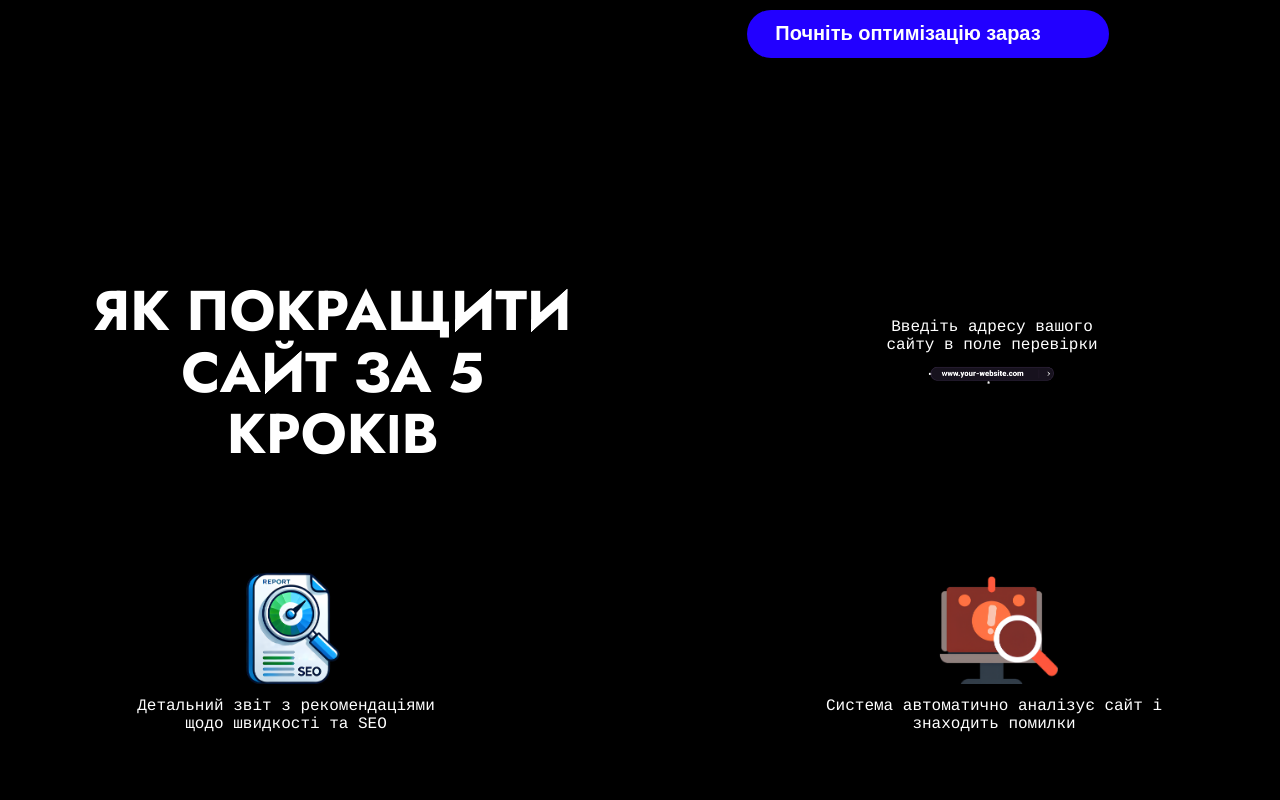
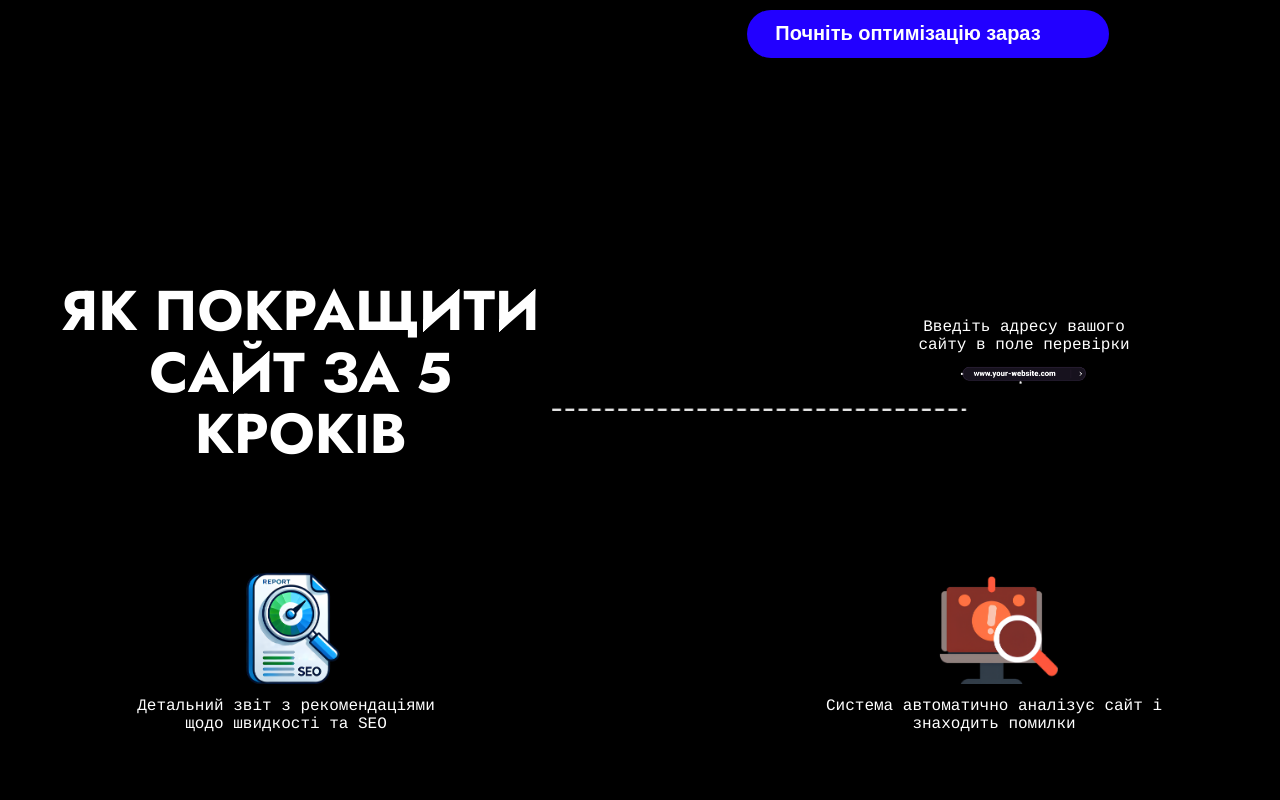
Before and after one commit to SSSkeletry/RateWebPage, a React (Create React App) app in the folder client/: page / in a window 1280 px wide. Shown: the part 640-1440 px from the top of the page. Built offline with nearby package versions, Linux system fonts and the light colour scheme; a web font is replaced by a local one.

Commit message:
Add new line asset, adjust navigation gap, and update text for improved clarity

```diff
--- a/client/src/pages/Home/ui/Home.jsx
+++ b/client/src/pages/Home/ui/Home.jsx
@@ -15,7 +15,7 @@ const steps = [
   { img: assets.todo, text: "Дотримуйтесь запропонованих покрокових рішень" },
   {
     img: assets.speed,
-    text: "Покращена швидкість сайту та вищі позиції у пошуку.",
+    text: "Отримайте покращену швидкість сайту та вищі позиції у пошуку.",
   },
 ];
 
@@ -72,6 +72,13 @@ const Home = () => {
       <section className={styles.container}>
         <div className={styles.twoColumnSection}>
           <h2 className={styles.heading}>ЯК ПОКРАЩИТИ САЙТ ЗА 5 КРОКІВ </h2>
+          <div className={styles.lineBlock}>
+            <img
+              src={assets.line}
+              alt="Пунктирная линия"
+              className={styles.puncturedLineImage}
+            />
+          </div>
           <div className={styles.imageBlock}>
             <p className={styles.imageText}>
               Введіть адресу вашого сайту в поле перевірки
--- a/client/src/pages/Home/ui/Home.module.css
+++ b/client/src/pages/Home/ui/Home.module.css
@@ -226,7 +226,7 @@ nav {
   display: flex;
   justify-content: center;
   align-items: center;
-  gap: 15vw;
+  gap: 20vw;
   margin-bottom: 10vh;
   h2 {
     font-size: 3.5em;
@@ -270,3 +270,14 @@ nav {
 .item {
   text-align: center;
 }
+.lineBlock {
+  position: absolute;
+  z-index: 0;
+  width: 65%;
+}
+
+.puncturedLineImage {
+  width: 50%;
+  padding-top: 17vh;
+  padding-left: 30vh;
+}
--- a/client/src/shared/assets/index.js
+++ b/client/src/shared/assets/index.js
@@ -4,6 +4,7 @@ import seo from "./seo.png";
 import todo from "./todo.png";
 import speed from "./speed.png";
 import url from "./url.png";
+import line from "./line.png";
 
 export const assets = {
   promo,
@@ -12,4 +13,5 @@ export const assets = {
   todo,
   speed,
   url,
+  line,
 };
```
Also changed, not shown: client/src/shared/assets/line.png (added).
